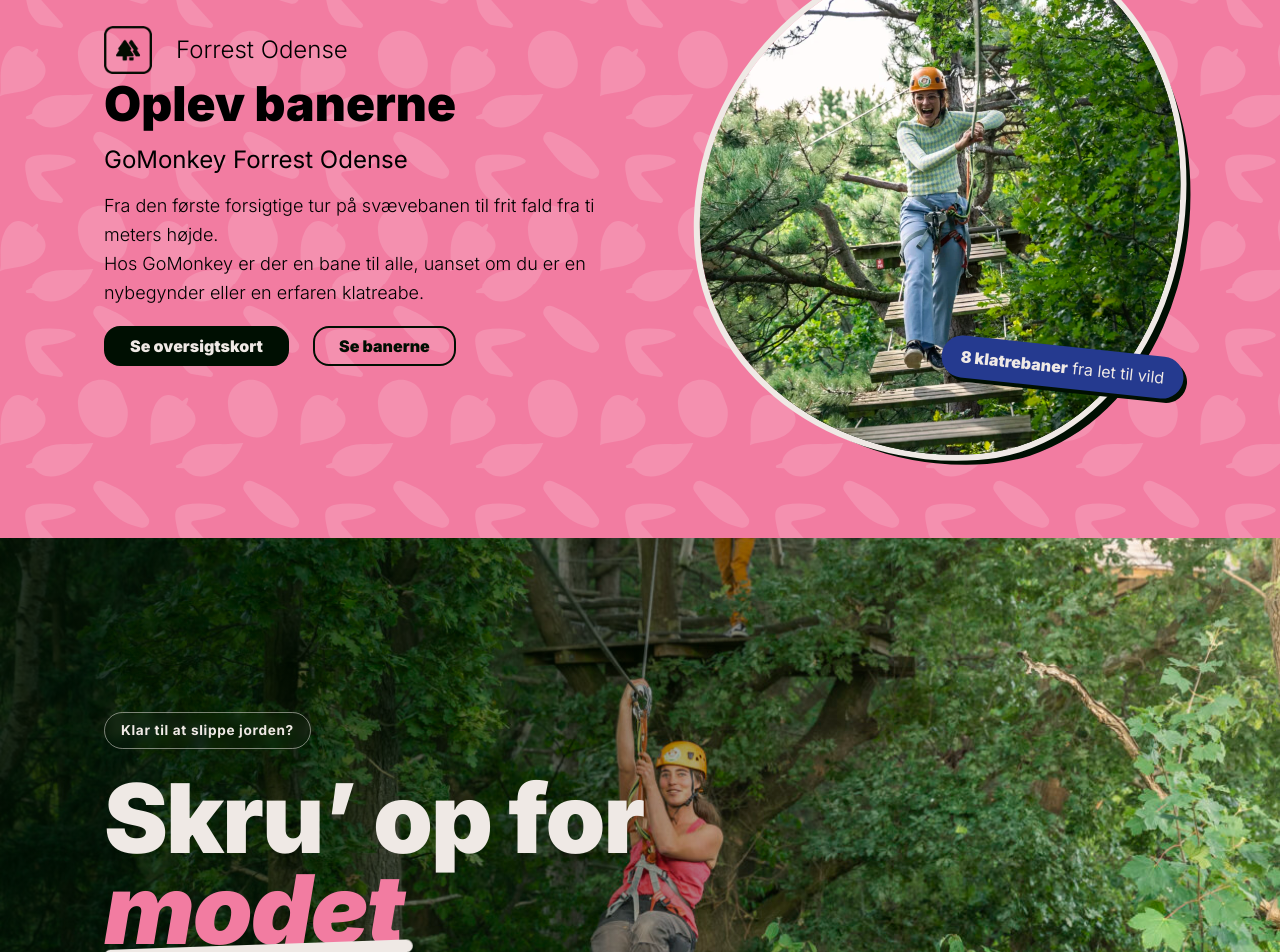
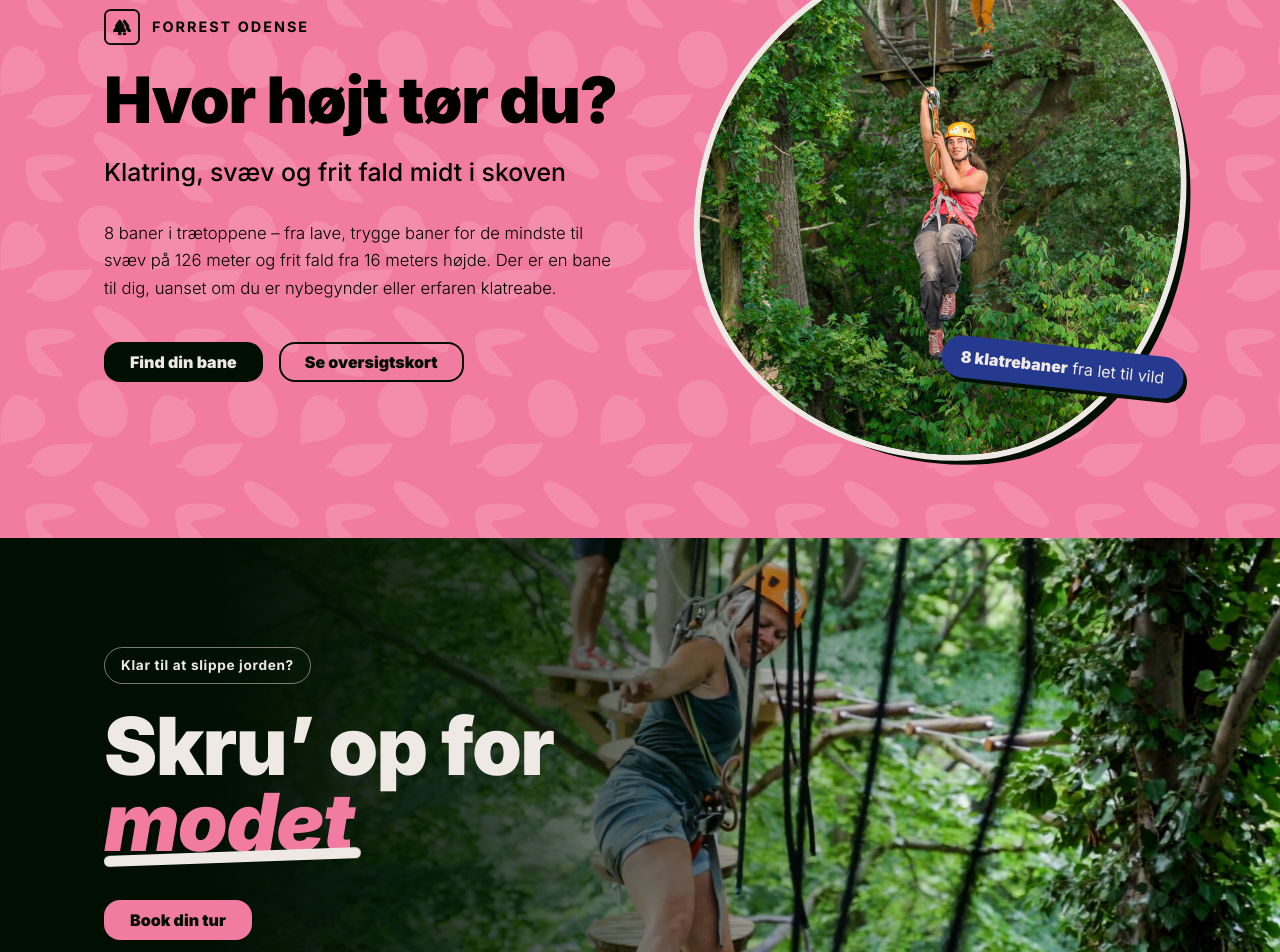
Before and after one commit to ceciliewrang00/gomonkey, a Vue app: page / in a window 1280 px wide. Shown: the part 220-1172 px from the top of the page. Built offline with nearby package versions, Linux system fonts and the light colour scheme; no server answers.

Commit message:
ret af banner og hero

```diff
--- a/src/assets/styles/_typography.scss
+++ b/src/assets/styles/_typography.scss
@@ -3,7 +3,7 @@
 h1 {
     font-family: "Inter", sans-serif;
     font-weight: 900;
-    font-size: 48px;
+    font-size: 64px;
     margin: 0;
 }
 
--- a/src/components/BannerSection.vue
+++ b/src/components/BannerSection.vue
@@ -1,4 +1,9 @@
 <script setup>
+import BaseButton from './BaseButton.vue'
+
+// Link til booking. Samme adresse som "Book"-knappen i quizzen (QuizSide.vue) –
+// ret begge steder, hvis I får en direkte bookingside
+const BOOK_URL = 'https://gomonkey.dk'
 </script>
 
 <template>
@@ -9,6 +14,9 @@
         Skru’ op for
         <span class="banner__fremhaev">modet</span>
       </h2>
+
+      <!-- Knappen er .button-primary fra _buttons.scss -->
+      <BaseButton variant="primary" :href="BOOK_URL" class="banner__knap">Book din tur</BaseButton>
     </div>
   </section>
 </template>
@@ -21,15 +29,40 @@
   position: relative;
   overflow: hidden;
   isolation: isolate;
-  min-height: clamp(22rem, 60vh, 36rem);
+  min-height: clamp(20rem, 50vh, 30rem);
   display: flex;
   align-items: center;
   color: c.$primary_light25;
 
+  // Sort bag billedet: når billedet skubbes til højre, bliver den smalle stribe
+  // i venstre side sort – den ligger alligevel under den mørke gradient
+  background-color: c.$primary_black100;
+
+  // Billedet ligger i sit eget lag (::before) i samme størrelse som sektionen,
+  // så det ikke zoomes. Det skubbes til højre med translateX.
+  // Ret tallet for at flytte billedet: større tal = længere til højre
+  &::before {
+    content: '';
+    position: absolute;
+    inset: 0;
+    z-index: -2;
+    background: url('@/assets/images/klatrepark.webp') center 35% / cover no-repeat;
+    transform: translateX(6%);
+    // Billedets venstre kant toner blødt ud i den sorte baggrund,
+    // så man ikke kan se, hvor billedet starter.
+    // Helt sort de første 10%, og så toner billedet frem frem til 55%.
+    // Større tal = det sorte dækker mere af billedet
+    mask-image: linear-gradient(90deg, transparent 0%, transparent 10%, #000 55%);
+  }
+
   // Mørk gradient fra venstre over billedet, så teksten kan læses
-  background:
-    linear-gradient(100deg, rgba(c.$primary_black100, 0.85) 0%, rgba(c.$primary_black100, 0.45) 45%, rgba(c.$primary_black100, 0) 75%),
-    url('@/assets/images/gomonkey_bane.webp') center 35% / cover no-repeat;
+  &::after {
+    content: '';
+    position: absolute;
+    inset: 0;
+    z-index: -1;
+    background: linear-gradient(100deg, rgba(c.$primary_black100, 0.85) 0%, rgba(c.$primary_black100, 0.45) 45%, rgba(c.$primary_black100, 0) 75%);
+  }
 }
 
 .banner__indhold {
@@ -42,11 +75,27 @@
 }
 
 h2 {
-  font-size: clamp(2.75rem, 8vw, 6rem);
+  font-size: clamp(2.5rem, 7vw, 5rem);
   font-weight: 900;
   line-height: 0.95;
   letter-spacing: -0.02em;
   padding-top: 0;
+}
+
+// Book-knappen: form og størrelse kommer fra .button-primary i _buttons.scss.
+// Her er den lyserød med sort tekst, så den kan ses på det mørke billede.
+// display: inline-block, så margin virker på <a>
+.banner__knap {
+  display: inline-block;
+  margin-top: s.$spacing-l;
+  background-color: c.$forest_pink100;
+  color: c.$primary_black100;
+
+  // Samme hover som .button-primary: lilla baggrund, her med lys tekst
+  &:hover {
+    background-color: c.$secondary_purple100;
+    color: c.$primary_light25;
+  }
 }
 
 // "modet" står i pink kursiv med en streg under, der tegnes ind
--- a/src/components/HeroSection.vue
+++ b/src/components/HeroSection.vue
@@ -10,13 +10,12 @@ import BaseButton from './BaseButton.vue'
           <img src="@/assets/images/forrest-ikon.webp" alt="Ikon med træer" class="icon">
           <h4>Forrest Odense</h4>
         </div>
-        <h1>Oplev banerne</h1>
-        <h3>GoMonkey Forrest Odense</h3>
+        <h1>Hvor højt tør du?</h1>
+        <h3>Klatring, svæv og frit fald midt i skoven</h3>
       </div>
-      <p>Fra den første forsigtige tur på svævebanen til frit fald fra ti meters højde. <br>Hos GoMonkey er der en bane til alle, uanset om du er en nybegynder eller en erfaren klatreabe.</p>
-      <div class="double-button">
-        <BaseButton variant="primary" href="#overblik">Se oversigtskort</BaseButton>
-        <BaseButton variant="secondary" href="#bane-info">Se banerne</BaseButton>
+      <p>8 baner i trætoppene – fra lave, trygge baner for de mindste til svæv på 126 meter og frit fald fra 16 meters højde. Der er en bane til dig, uanset om du er nybegynder eller erfaren klatreabe.</p>      <div class="double-button">
+        <BaseButton variant="primary" href="#overblik">Find din bane</BaseButton>
+        <BaseButton variant="secondary" href="#bane-info">Se oversigtskort</BaseButton>
       </div>
     </div>
 
@@ -24,7 +23,7 @@ import BaseButton from './BaseButton.vue'
     <div class="hero__visual">
       <div class="hero__shape" aria-hidden="true"></div>
       <img
-        src="@/assets/images/banner2.webp"
+        src="@/assets/images/gomonkey_bane.webp"
         alt="Pige på svævebanen mellem træerne i GoMonkey Forest Odense"
         class="hero__img"
       >
@@ -46,10 +45,10 @@ import BaseButton from './BaseButton.vue'
 $form: 62% 38% 46% 54% / 55% 45% 55% 45%;
 
 #hero {
+  // position + isolation, så blad-mønsteret (::before) kan ligge bag indholdet
+  position: relative;
+  isolation: isolate;
   background-color: c.$forest-pink100;
-  background-image: url('@/assets/images/leaves.svg');
-  background-repeat: repeat;
-  background-size: 150px;
   display: grid;
   grid-template-columns: 1fr;
   align-items: center;
@@ -60,8 +59,22 @@ $form: 62% 38% 46% 54% / 55% 45% 55% 45%;
     grid-template-columns: 1.1fr 1fr;
   }
 
+  // Blad-mønsteret i baggrunden. Det ligger i sit eget lag, så det kan gøres
+  // svagere med opacity uden at teksten og billedet også bliver gennemsigtige.
+  // z-index: -1 lægger det bag indholdet. Ret opacity for at gøre det svagere/stærkere
+  &::before {
+    content: '';
+    position: absolute;
+    inset: 0;
+    z-index: -1;
+    background-image: url('@/assets/images/leaves.svg');
+    background-repeat: repeat;
+    background-size: 150px;
+    opacity: 0.8;
+  }
+
   #hero__content {
-    max-width: 50rem;
+    max-width: 36rem;
 
     #hero__content__title {
       display: flex;
@@ -70,16 +83,62 @@ $form: 62% 38% 46% 54% / 55% 45% 55% 45%;
   }
 }
 
+/* --- Teksten ---
+   Tydeligt hierarki: lille "Forrest Odense" øverst, stor overskrift,
+   mellemstor undertitel, rolig brødtekst og så knapperne.
+   Luften mellem hvert lag gør, at man læser ét ting ad gangen */
+
+// Lille "etiket" øverst: ikon + Forrest Odense med store bogstaver
 .forest-icon {
   display: flex;
   flex-direction: row;
-  gap: 1.5rem;
+  gap: 0.75rem;
   align-items: center; // Teksten står i midten ud for ikonet
+  margin-bottom: s.$spacing-s;
+
+  h4 {
+    font-size: 0.9rem;
+    font-weight: 700;
+    letter-spacing: 0.14em;
+    text-transform: uppercase;
+  }
 }
 
 .icon {
-  width: 3rem;
-  height: 3rem;
+  width: 2.25rem;
+  height: 2.25rem;
+}
+
+// Stor, tæt overskrift – det første øjet rammer
+#hero h1 {
+
+  line-height: 0.98;
+  letter-spacing: -0.02em;
+}
+
+// Undertitlen: tydeligt mindre og lettere end overskriften
+#hero h3 {
+  padding-top: 0;
+  margin-top: s.$spacing-s;
+  font-size: clamp(1.2rem, 2vw, 1.55rem);
+  font-weight: 500;
+  line-height: 1.3;
+}
+
+// Brødteksten: lidt luft over og en behagelig linjelængde
+#hero__content > p {
+  max-width: 32rem;
+  margin: s.$spacing-m 0 0;
+  font-size: clamp(1rem, 1.3vw, 1.125rem);
+  line-height: 1.65;
+}
+
+// God afstand ned til knapperne, så de står for sig selv
+#hero .double-button {
+  margin-top: s.$spacing-l;
+  gap: 1rem;
+
+
 }
 
 /* --- Billedet --- */
```
Also changed, not shown: src/assets/images/klatrepark.webp (added).
